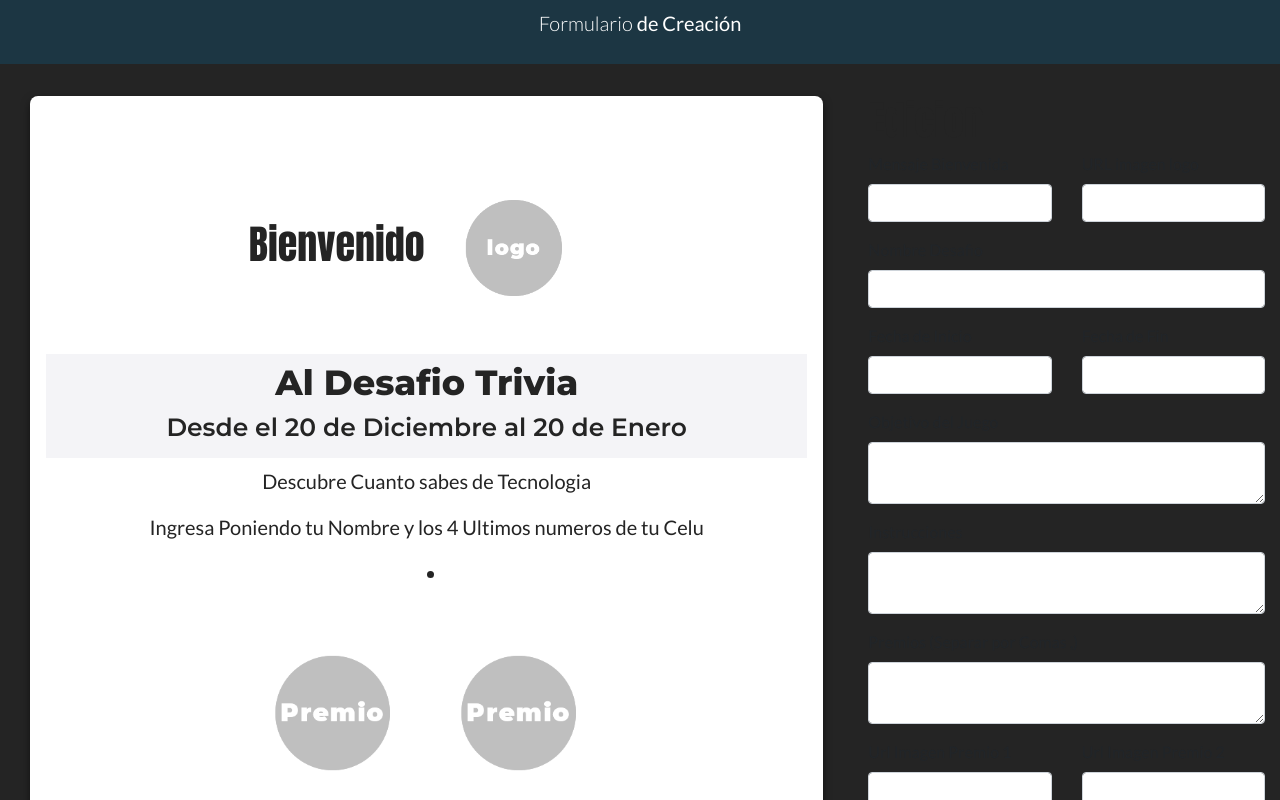
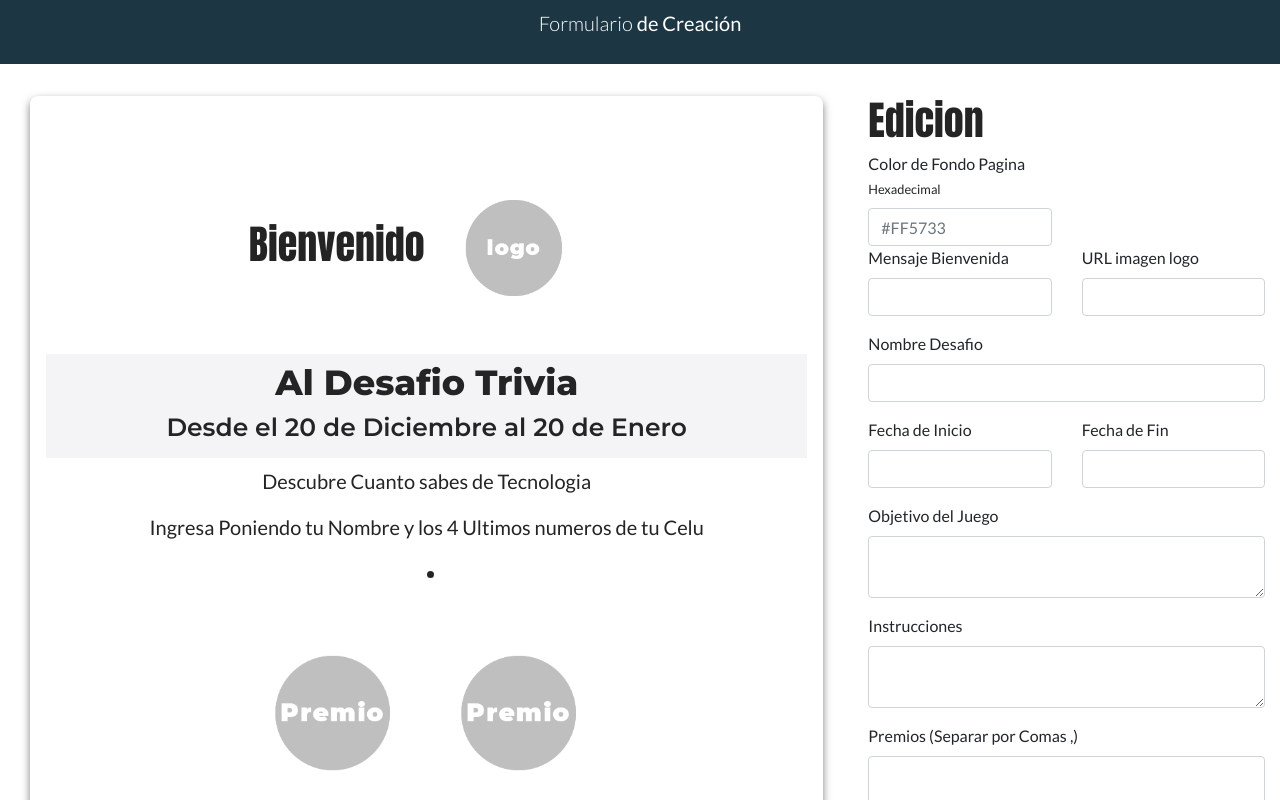
Before and after one commit to Mathiasfx/PaginaEditable, a React (Create React App) app: page /Formulario in a window 1280 px wide. Shown: the top 800 px of the page. Built offline with nearby package versions, Linux system fonts and the light colour scheme.

Commit message:
Colores Agregados

```diff
--- a/src/App.js
+++ b/src/App.js
@@ -1,5 +1,5 @@
 import React,{Fragment} from 'react';
-import {BrowserRouter as Router, Switch, Route,Link} from 'react-router-dom';
+import {BrowserRouter as Router, Switch, Route} from 'react-router-dom';
 import Inicio from './Components/Inicio';
 import Evento from './Evento';
 import Iframe from './pages/Iframe';
--- a/src/Components/Formulario.js
+++ b/src/Components/Formulario.js
@@ -23,6 +23,21 @@ function Formulario({ onChange, form }) {
       <form onSubmit={handleSubmit}>
         <div className="form-group">
           <div className="row">
+          <div className="col-xs-12 col-md-6">
+            <label>Color de Fondo Pagina <small>Hexadecimal</small></label>
+            <input
+                onChange={onChange}
+                className="form-control"
+                type="text"
+                placeholder="#FF5733"
+                name="fondo"
+                value={form.fondo}
+              ></input>
+          </div>
+
+          </div>
+          <div className="row">
+
             <div className="col-xs-12 col-md-6">
               {" "}
               <label> Mensaje Bienvenida</label>
--- a/src/Components/Pagina.js
+++ b/src/Components/Pagina.js
@@ -3,10 +3,11 @@ import "./styles/Pagina.css";
 import emptyimg from '../Components/images/logoEmpty.png';
 import emptypremio from '../Components/images/PremioEmpty.png';
 
-function Pagina({tipo,NombreDesafio,FechaInicio,FechaFin,Objetivo,Instrucciones,Premios,img1,img2,img3,Link}) {
-  const path ="/iframe";
-    //definir una constante para trabajar con la cadena de texto https://play.tomi.digital/auth?code=
+function Pagina({fondo,tipo,NombreDesafio,FechaInicio,FechaFin,Objetivo,Instrucciones,Premios,img1,img2,img3,Link}) {
+  const path ="https://play.tomi.digital/auth?code=";
+    //definir una constante para trabajar con la cadena de texto /Iframe https://play.tomi.digital/auth?code=
     const Premioss = Premios;
+    const fondob = fondo;
     //Separar la cadena de Premios y dividirlos por ", " Comas
     const ArrayPremio = Premioss.split(",");
     //Crea la Lista utilizando un Map
@@ -16,11 +17,9 @@ function Pagina({tipo,NombreDesafio,FechaInicio,FechaFin,Objetivo,Instrucciones,
     return imprimir;
   }
 
-
-
   return (
     <Fragment>
-      <style>{'body { background-color: #242424; }'}</style>
+      <style>{`body { background-color:${fondob};}`}</style>
       <div className="container">
         <div className="pagina">
           <div className="header"></div>
@@ -64,7 +63,7 @@ function Pagina({tipo,NombreDesafio,FechaInicio,FechaFin,Objetivo,Instrucciones,
           </div>
           <div className="parabutton">
             <a
-              href={`${path}`}
+              href={`${path}${Link}`}
               className="btn btn-primary"
               role="button"
               aria-pressed="true"
--- /dev/null
+++ b/src/Components/Tomiframe.js
@@ -0,0 +1,14 @@
+import React,{Fragment} from 'react'
+
+function Tomiframe({Link}) {
+    const code = Link;
+    return (
+        <Fragment>
+            <div className="container">
+              <iframe src={`https://play.tomi.digital/auth?code=${code}`}></iframe>
+            </div>
+        </Fragment>
+    )
+}
+
+export default Tomiframe
--- a/src/Evento.js
+++ b/src/Evento.js
@@ -12,6 +12,7 @@ function Evento(name = "leer") {
       },
     });
     //Guardo en valores separados para su facil manejo
+    const [fondo,setfondo] = useState("");
     const [tipo, setTipo] = useState("");
     const [NombreDesafio, setNombreDesafio] = useState("");
     const [FechaInicio, setFechaInicio] = useState("");
@@ -37,6 +38,7 @@ function Evento(name = "leer") {
             setdatas({loading:false,data:datas,});
             datas.forEach((Element) => {
               const {
+                fondo,
                 Tipo,
                 Nombre,
                 FechaInicio,
@@ -49,6 +51,7 @@ function Evento(name = "leer") {
                 img3,
                 Link,
               } = Element;
+              setfondo(fondo);
               setTipo(Tipo);
               setNombreDesafio(Nombre);
               setFechaInicio(FechaInicio);
@@ -77,6 +80,7 @@ function Evento(name = "leer") {
             <Fragment>
                 {datas.loading &&(<div className='loader'><h3>CARGANDO...</h3></div>)}
                 <Pagina
+                    fondo={fondo}
                     tipo={tipo}
                     NombreDesafio={NombreDesafio}
                     FechaInicio={FechaInicio}
--- a/src/pages/Iframe.js
+++ b/src/pages/Iframe.js
@@ -1,10 +1,14 @@
-import React from 'react'
+import React,{Fragment} from 'react'
+import Tomiframe from '../Components/Tomiframe'
 
 function Iframe() {
     return (
-        <div>
-            <h1>El Iframe aqui</h1>
-        </div>
+        <Fragment>
+            <Tomiframe
+                Link='4026'
+            />
+
+        </Fragment>
     )
 }
 
--- a/src/pages/PaginaNew.js
+++ b/src/pages/PaginaNew.js
@@ -9,6 +9,7 @@ function PaginaNew() {
 
       //Iniciar internamente los valores
 const [form,setform] = useState({
+  fondo:'',
   tipo:'',
   NombreDesafio:'',
   FechaInicio:'',
@@ -31,12 +32,14 @@ const [form,setform] = useState({
 
   return (
     <Fragment>
+      <style>{'#root { background-color: #fff; }'}</style>
       <Navbar />
       <div className="container-fluid">
 
         <div className="row">
           <div className="col-xs-12 col-md-8">
             <Pagina
+             fondo={form.fondo}
              tipo={form.tipo}
              NombreDesafio={form.NombreDesafio}
              FechaInicio={form.FechaInicio}
```
